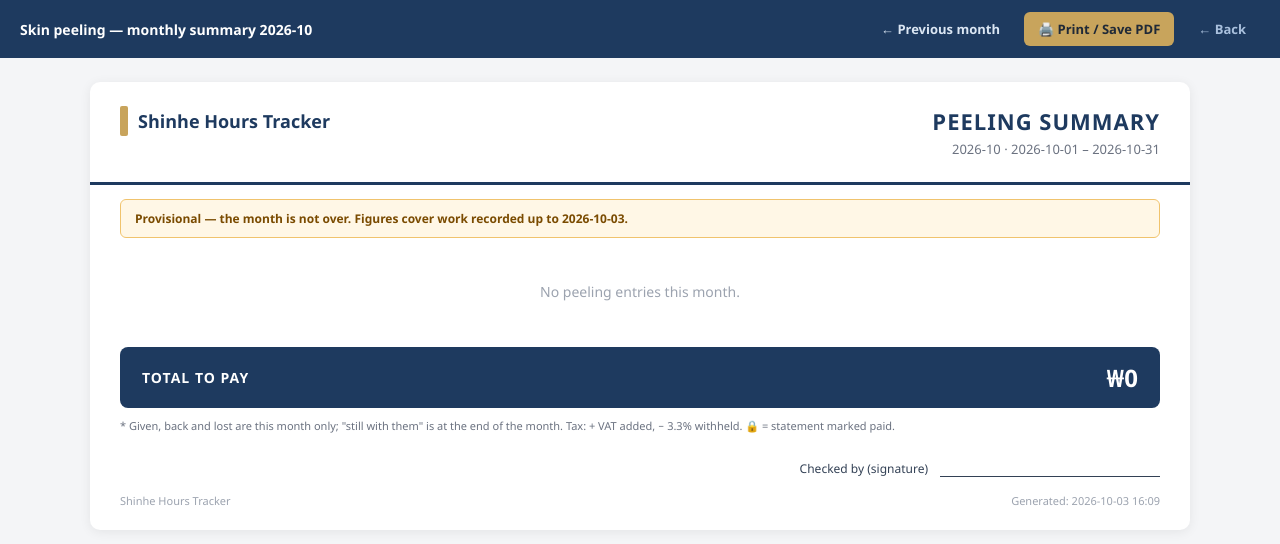
After one commit to meshtirop1/company, a Django app: page /cutting/peeling/summary/2026-10/ in a window 1280 px wide. The commit adds this page. Shown: the top 544 px of the page. Run offline with Django 5.2, Linux system fonts and the light colour scheme; the visitor is signed in with stand-in values (Sample User, id 1); data that the repository does not hold is empty.

Commit message:
Skin peeling: monthly summary of all companies (print / save PDF)
One printable page per month listing every peeling company that had
fish given, brought back or lost that month, still holds our fish at the
month's end, or has a paid statement: given, back and lost this month,
still with them at month end, the amount, the tax (+VAT / -3.3%
withheld), what to pay, a lock mark on paid statements, and the grand
totals with the total to pay. A4 landscape so all columns fit on one
page; previous/next month on screen; a "Checked by" signature line; a
provisional note while the month isn't over.

Opened from Skin peeling > "Monthly summary (PDF)", in the screen's
language (EN/KO). Figures come from the same statement() as each
company's statement, so the two always agree.

```diff
--- a/cutting/peeling.py
+++ b/cutting/peeling.py
@@ -15,7 +15,7 @@ from django.db import transaction
 from django.db.models import Count, Sum
 from django.utils import timezone
 
-from .models import AuditAction, PeelKind, PeelMovement, PeelPaid, PeelPrice, TaxMode
+from .models import AuditAction, PeelCompany, PeelKind, PeelMovement, PeelPaid, PeelPrice, TaxMode
 from .reports import month_bounds
 from .services import log, month_of, user_label
 
@@ -255,6 +255,33 @@ def months_with_entries(company):
     return [statement(company, date(row['date__year'], row['date__month'], 1)) for row in rows]
 
 
+def signed_tax(figures):
+    """Tax as it changes what we pay: VAT is added (+), withholding is kept back (−)."""
+    return -figures['tax'] if figures['tax_mode'] == TaxMode.WITHHOLD else figures['tax']
+
+
+def month_summary(first_day):
+    """Every company with anything in the month — fish given, back or lost, fish still with them
+    at its end, or a paid statement — with that month's statement figures, and the totals."""
+    rows = []
+    for company in PeelCompany.objects.prefetch_related('prices').order_by('name'):
+        figures = statement(company, first_day)
+        moved = any(figures['month_counts'][kind] for kind in ('out', 'back', 'lost'))
+        if moved or figures['end_counts']['with_them'] or figures['paid']:
+            rows.append({**figures, 'signed_tax': signed_tax(figures)})
+    first, last = month_bounds(first_day)
+    return {
+        'first': first, 'last': last, 'rows': rows,
+        'out': sum(row['month_counts']['out'] for row in rows),
+        'back': sum(row['month_counts']['back'] for row in rows),
+        'lost': sum(row['month_counts']['lost'] for row in rows),
+        'with_them': sum(row['end_counts']['with_them'] for row in rows),
+        'amount': sum((row['amount'] for row in rows), Decimal(0)),
+        'signed_tax': sum((row['signed_tax'] for row in rows), Decimal(0)),
+        'total': sum((row['total'] for row in rows), Decimal(0)),
+    }
+
+
 @transaction.atomic
 def mark_paid(company, first_day, *, user, today=None):
     """Freeze a company's month as paid. Marking it twice changes nothing."""
--- a/cutting/peeling_views.py
+++ b/cutting/peeling_views.py
@@ -1,5 +1,6 @@
 """Supervisor pages for skin peeling by outside companies (see cutting/peeling.py)."""
 import uuid
+from datetime import timedelta
 
 from django.contrib import messages
 from django.core.paginator import Paginator
@@ -15,7 +16,7 @@ from .forms import UnlockForm
 from .i18n import STRINGS, get_lang
 from .models import PeelCompany, PeelKind, PeelMovement, PeelPrice, TaxMode
 from .peeling_forms import PeelCompanyForm, PeelEditForm, PeelEntryForm, PeelPriceForm
-from .views import manager_required, month_label, render_page, strings, this_month, won
+from .views import manager_required, month_label, next_month, render_page, strings, this_month, won
 
 ENTRIES_PAGE_SIZE = 50
 
@@ -373,6 +374,27 @@ def peel_statement(request, pk, month):
     })
 
 
+@manager_required
+def peel_summary(request, month=None):
+    """Every peeling company's month on one printable page: counts, pay, tax and the totals."""
+    if month is None:
+        return redirect('cutting:peel_summary', this_month())
+    lang = get_lang(request)
+    T = STRINGS[lang]
+    summary = peeling.month_summary(month)
+    label = month_label(month)
+    today = timezone.localdate()
+    return render(request, 'cutting/peeling/summary.html', {
+        'T': T, 'lang': lang, 'month': month, 'month_label': label, **summary,
+        'title': T['pl_summary_title'].format(month=label),
+        'provisional': T['provisional_note'].format(date=today.isoformat()) if today <= summary['last'] else '',
+        'previous_month': (month - timedelta(days=1)).replace(day=1),
+        'next_month': next_month(month) if month < this_month() else None,
+        'back_url': reverse('cutting:peel_home'),
+        'generated': timezone.localtime(),
+    })
+
+
 def to_statement(company, month):
     return redirect('cutting:peel_statement', company.pk, month)
 
--- a/cutting/urls.py
+++ b/cutting/urls.py
@@ -74,6 +74,8 @@ urlpatterns = [
     path('peeling/new/', peeling_views.peel_entry, name='peel_entry'),
     path('peeling/entries/<int:pk>/edit/', peeling_views.peel_entry_edit, name='peel_entry_edit'),
     path('peeling/entries/<int:pk>/delete/', peeling_views.peel_entry_delete, name='peel_entry_delete'),
+    path('peeling/summary/', peeling_views.peel_summary, name='peel_summary_current'),
+    path('peeling/summary/<yearmonth:month>/', peeling_views.peel_summary, name='peel_summary'),
     path('peeling/companies/new/', peeling_views.peel_company_new, name='peel_company_new'),
     path('peeling/companies/<int:pk>/', peeling_views.peel_company, name='peel_company'),
     path('peeling/companies/<int:pk>/edit/', peeling_views.peel_company_edit, name='peel_company_edit'),
--- a/templates/cutting/peeling/home.html
+++ b/templates/cutting/peeling/home.html
@@ -20,6 +20,7 @@
 
 <div class="cut-actions cut-month-actions">
   <a class="button-primary" href="{% url 'cutting:peel_entry' %}">&#9998; {{ T.pl_new_entry }}</a>
+  <a class="button-secondary" href="{% url 'cutting:peel_summary_current' %}" target="_blank" rel="noopener">&#128424;&#65039; {{ T.pl_summary_button }}</a>
   <a class="button-secondary" href="{% url 'cutting:peel_company_new' %}">+ {{ T.pl_add_company }}</a>
 </div>
 
--- /dev/null
+++ b/templates/cutting/peeling/summary.html
@@ -0,0 +1,147 @@
+{% load static cutting_tags %}<!DOCTYPE html>
+<html lang="{{ lang }}">
+<head>
+<meta charset="UTF-8">
+<meta name="viewport" content="width=device-width, initial-scale=1.0">
+<title>{{ title }}</title>
+<style>
+  /* Same look as the peeling statement (statement.html); landscape, so the eight columns fit. */
+  * { margin:0; padding:0; box-sizing:border-box; }
+  body { font-family:'Malgun Gothic','Segoe UI',Roboto,Helvetica,Arial,sans-serif; background:#f4f5f7; color:#1f2937; font-size:14px; }
+  .toolbar { background:#1e3a5f; color:#fff; padding:12px 20px; display:flex; align-items:center; gap:10px; flex-wrap:wrap; position:sticky; top:0; z-index:5; }
+  .toolbar .t-title { font-weight:700; margin-right:auto; }
+  .toolbar button, .toolbar a.tbtn { font:inherit; font-weight:600; font-size:13px; border:none; border-radius:6px; padding:8px 14px; cursor:pointer; text-decoration:none; }
+  .toolbar .btn-print { background:#c8a45c; color:#1f2937; }
+  .toolbar .btn-nav { background:transparent; color:#dbe6f3; border:1px solid #3d5a80; }
+  .toolbar .btn-back { background:transparent; color:#a9c0dd; }
+
+  .sheet { max-width:1100px; margin:24px auto; background:#fff; border-radius:10px; box-shadow:0 2px 12px rgba(0,0,0,0.07); overflow:hidden; }
+  .sheet-head { display:flex; justify-content:space-between; align-items:flex-start; padding:24px 30px; border-bottom:3px solid #1e3a5f; gap:16px; }
+  .brand { display:flex; align-items:center; gap:10px; }
+  .brand .bar { width:8px; height:30px; background:#c8a45c; border-radius:2px; }
+  .brand .name { font-size:18px; font-weight:800; color:#1e3a5f; }
+  .doc-title { text-align:right; }
+  .doc-title h1 { font-size:22px; color:#1e3a5f; letter-spacing:1px; }
+  .doc-title .period { font-size:13px; color:#6b7280; margin-top:4px; }
+  .provisional { margin:14px 30px 0; padding:10px 14px; background:#fff7e6; border:1px solid #f0c36d; border-radius:6px; color:#7a4b00; font-weight:700; font-size:12px; }
+
+  .section { padding:16px 30px 0; overflow-x:auto; }
+  table.lines { width:100%; border-collapse:collapse; }
+  table.lines th, table.lines td { padding:8px 9px; font-size:13px; border-bottom:1px solid #eef1f5; text-align:left; }
+  table.lines th { background:#f3f6fa; color:#334155; font-size:11px; text-transform:uppercase; letter-spacing:.03em; }
+  table.lines .num { text-align:right; white-space:nowrap; font-variant-numeric:tabular-nums; }
+  table.lines .held { color:#8a6d2c; font-weight:700; }
+  table.lines .minus { color:#be123c; }
+  table.lines tfoot td { font-weight:800; border-top:2px solid #1e3a5f; background:#f8fafc; }
+  table.lines .company { font-weight:700; }
+  .empty { color:#9ca3af; text-align:center; padding:28px; }
+
+  .net { margin:18px 30px 0; display:flex; justify-content:space-between; align-items:center; background:#1e3a5f; color:#fff; padding:14px 22px; border-radius:8px; }
+  .net .label { font-size:14px; font-weight:800; letter-spacing:1px; }
+  .net .value { font-size:24px; font-weight:800; }
+  .note { padding:10px 30px 0; color:#6b7280; font-size:11px; }
+  .sign { display:flex; align-items:flex-end; justify-content:flex-end; gap:12px; padding:22px 30px 4px; font-size:12px; color:#334155; }
+  .sign .line { display:inline-block; width:220px; border-bottom:1px solid #334155; height:22px; }
+  .foot { padding:12px 30px 22px; color:#9ca3af; font-size:11px; display:flex; justify-content:space-between; }
+
+  @page { size:A4 landscape; margin:10mm; }
+  @media print {
+    body { background:#fff; }
+    .toolbar { display:none !important; }
+    .sheet { box-shadow:none; margin:0; max-width:100%; border-radius:0; }
+    .section { overflow:visible; }
+    table.lines tr { break-inside:avoid; page-break-inside:avoid; }
+    * { -webkit-print-color-adjust:exact; print-color-adjust:exact; }
+  }
+  @media (max-width:640px) {
+    .toolbar { position:static; }
+    .sheet { margin:12px 0; border-radius:0; }
+    .sheet-head { flex-direction:column; padding:18px; }
+    .doc-title { text-align:left; }
+    .section, .note, .sign, .foot { padding-left:14px; padding-right:14px; }
+    .net, .provisional { margin-left:14px; margin-right:14px; }
+  }
+</style>
+</head>
+<body>
+
+<div class="toolbar">
+  <span class="t-title">{{ title }}</span>
+  <a href="{% url 'cutting:peel_summary' previous_month %}" class="tbtn btn-nav">{{ T.previous_month }}</a>
+  {% if next_month %}<a href="{% url 'cutting:peel_summary' next_month %}" class="tbtn btn-nav">{{ T.next_month }}</a>{% endif %}
+  <button class="btn-print" onclick="window.print()">&#128424;&#65039; {{ T.print }}</button>
+  <a href="{{ back_url }}" class="tbtn btn-back">&#8592; {{ T.back }}</a>
+</div>
+
+<div class="sheet">
+  <div class="sheet-head">
+    <div class="brand"><span class="bar"></span><span class="name">{{ T.brand }}</span></div>
+    <div class="doc-title">
+      <h1>{{ T.pl_summary_heading }}</h1>
+      <div class="period">{{ month_label }} · {{ first|date:'Y-m-d' }} – {{ last|date:'Y-m-d' }}</div>
+    </div>
+  </div>
+  {% if provisional %}<div class="provisional" role="note">{{ provisional }}</div>{% endif %}
+
+  <div class="section">
+    {% if rows %}
+    <table class="lines">
+      <thead>
+        <tr>
+          <th>{{ T.pl_col_company }}</th>
+          <th class="num">{{ T.pl_col_given }}</th>
+          <th class="num">{{ T.pl_col_back }}</th>
+          <th class="num">{{ T.pl_col_lost }}</th>
+          <th class="num">{{ T.pl_col_with_them }}</th>
+          <th class="num">{{ T.pl_col_amount }}</th>
+          <th class="num">{{ T.pl_col_tax }}</th>
+          <th class="num">{{ T.pl_col_to_pay }}</th>
+        </tr>
+      </thead>
+      <tbody>
+        {% for row in rows %}
+        <tr>
+          <td class="company">{{ row.company.name }}{% if row.paid %} &#128274;{% endif %}</td>
+          <td class="num">{{ row.month_counts.out|won }}</td>
+          <td class="num">{{ row.month_counts.back|won }}</td>
+          <td class="num">{{ row.month_counts.lost|won }}</td>
+          <td class="num held">{{ row.end_counts.with_them|won }}</td>
+          <td class="num">₩{{ row.amount|won }}</td>
+          <td class="num{% if row.signed_tax < 0 %} minus{% endif %}">{% if row.signed_tax %}{{ row.signed_tax|signed_won }}{% else %}—{% endif %}</td>
+          <td class="num"><strong>₩{{ row.total|won }}</strong></td>
+        </tr>
+        {% endfor %}
+      </tbody>
+      <tfoot>
+        <tr>
+          <td>{{ T.pl_summary_total }}</td>
+          <td class="num">{{ out|won }}</td>
+          <td class="num">{{ back|won }}</td>
+          <td class="num">{{ lost|won }}</td>
+          <td class="num held">{{ with_them|won }}</td>
+          <td class="num">₩{{ amount|won }}</td>
+          <td class="num">{% if signed_tax %}{{ signed_tax|signed_won }}{% else %}—{% endif %}</td>
+          <td class="num">₩{{ total|won }}</td>
+        </tr>
+      </tfoot>
+    </table>
+    {% else %}
+    <p class="empty">{{ T.pl_summary_none }}</p>
+    {% endif %}
+  </div>
+
+  <div class="net">
+    <span class="label">{{ T.pl_total_to_pay }}</span>
+    <span class="value">₩{{ total|won }}</span>
+  </div>
+  <p class="note">* {{ T.pl_summary_note }}</p>
+
+  <div class="sign"><span>{{ T.pl_checked_by }}</span><span class="line"></span></div>
+  <div class="foot">
+    <span>{{ T.brand }}</span>
+    <span>{{ T.generated }}: {{ generated|date:'Y-m-d H:i' }}</span>
+  </div>
+</div>
+
+</body>
+</html>
```
Also changed, not shown: cutting/i18n.py (+30 -0 lines), cutting/test_peeling.py (+57 -0 lines).
